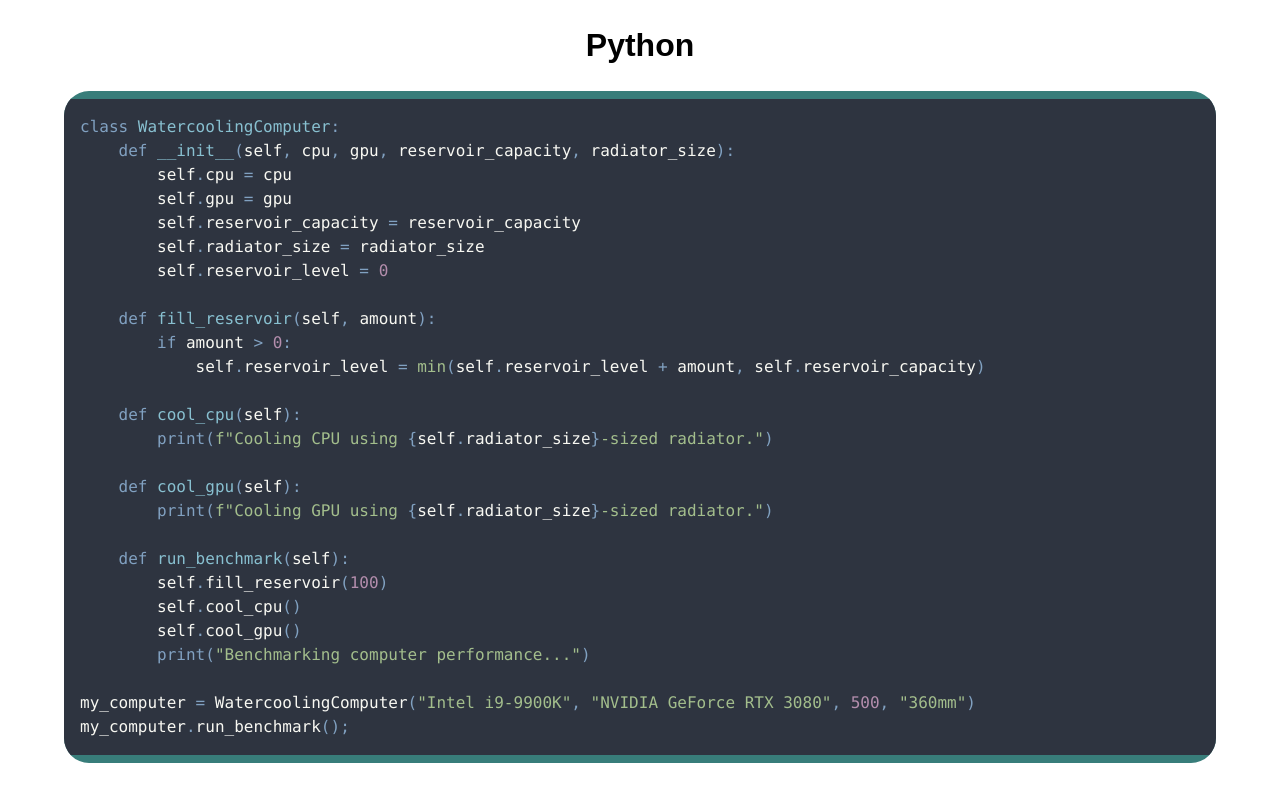
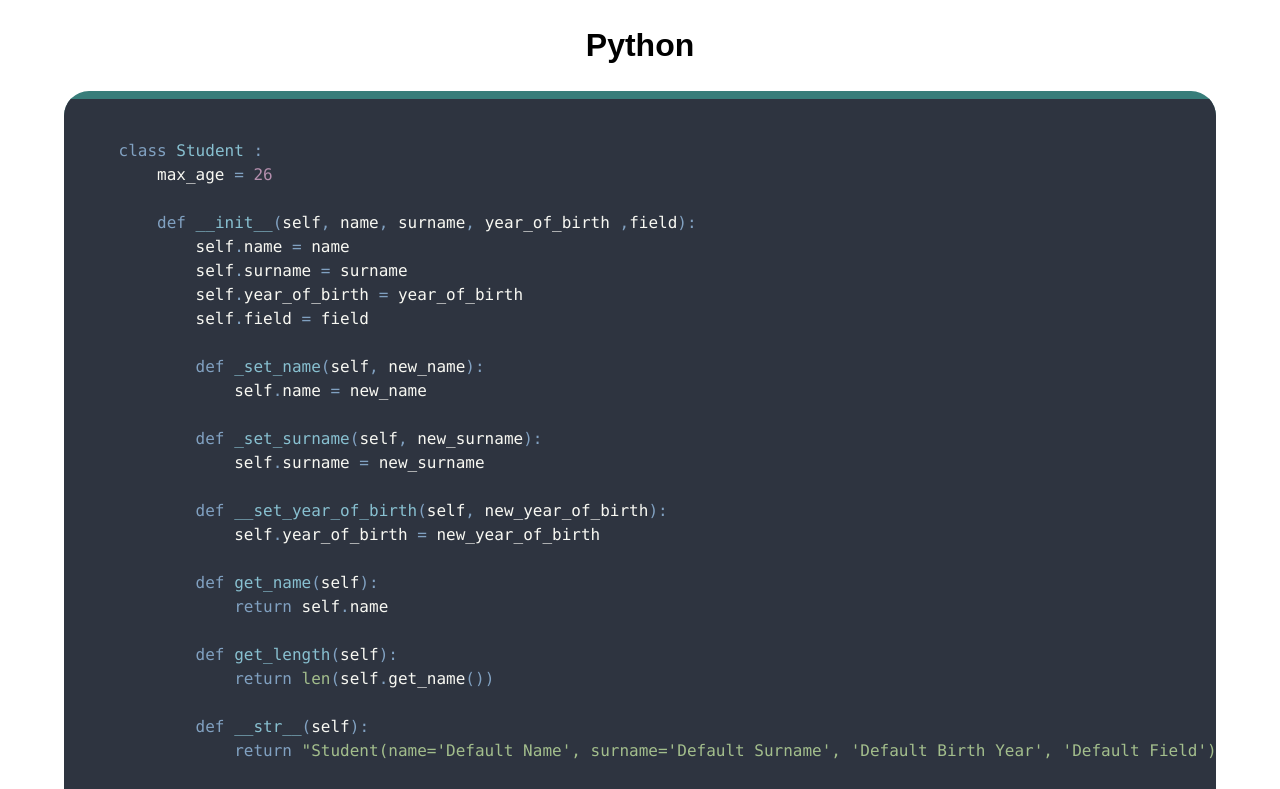
Before and after one commit to 3n0wd3n/Codolm, a React (Vite) app in the folder codolm/: page /Python in a window 1280 px wide. Shown: the top 789 px of the page. Built offline with nearby package versions, Linux system fonts and the light colour scheme.

Commit message:
python change

```diff
--- a/codolm/src/components/Home.style.jsx
+++ b/codolm/src/components/Home.style.jsx
@@ -21,16 +21,23 @@ export const HomeFlagContainer = styled.div`
   top: 2rem;
   right: 2rem;
   cursor: pointer;
-    &:hover > img{
-        /* @keyframes rotation1 {
+
+  img {
+    transition: transform 0.7s ease-in-out;
+    animation: rotation1 1s;
+  }
+
+  @keyframes rotation1 {
     from {
       transform: rotate(0deg);
     }
     to {
-                transform: rotate(359deg);
+      transform: rotate(10deg);
     }
   }
-        animation: rotation1 2s linear infinite; */
+
+  &:hover > img {
+    transform: rotate(15deg);
   }
 `;
 
--- a/codolm/src/components/Python.jsx
+++ b/codolm/src/components/Python.jsx
@@ -10,8 +10,8 @@
 // import { Prism as SyntaxHighlighter } from 'react-syntax-highlighter';
 // import { dracula } from 'react-syntax-highlighter/dist/esm/styles/prism';
 
-import { Prism as SyntaxHighlighter } from 'react-syntax-highlighter';
-import { nord } from 'react-syntax-highlighter/dist/esm/styles/prism';
+import { Prism as SyntaxHighlighter } from "react-syntax-highlighter";
+import { nord } from "react-syntax-highlighter/dist/esm/styles/prism";
 
 // import { Prism as SyntaxHighlighter } from 'react-syntax-highlighter';
 // import { prism } from 'react-syntax-highlighter/dist/esm/styles/prism';
@@ -25,45 +25,65 @@ import { nord } from 'react-syntax-highlighter/dist/esm/styles/prism';
 // import { Prism as SyntaxHighlighter } from 'react-syntax-highlighter';
 // import { duotoneDark  } from 'react-syntax-highlighter/dist/esm/styles/prism';
 
-import CommonButton from './Common'
+import CommonButton from "./Common";
 
 export default function PythonHomePage() {
-    const code = `class WatercoolingComputer:
-    def __init__(self, cpu, gpu, reservoir_capacity, radiator_size):
-        self.cpu = cpu
-        self.gpu = gpu
-        self.reservoir_capacity = reservoir_capacity
-        self.radiator_size = radiator_size
-        self.reservoir_level = 0
+  const code = `
+    class Student :
+        max_age = 26
 
-    def fill_reservoir(self, amount):
-        if amount > 0:
-            self.reservoir_level = min(self.reservoir_level + amount, self.reservoir_capacity)
+        def __init__(self, name, surname, year_of_birth ,field):
+            self.name = name
+            self.surname = surname
+            self.year_of_birth = year_of_birth
+            self.field = field
 
-    def cool_cpu(self):
-        print(f"Cooling CPU using {self.radiator_size}-sized radiator.")
+            def _set_name(self, new_name):
+                self.name = new_name
 
-    def cool_gpu(self):
-        print(f"Cooling GPU using {self.radiator_size}-sized radiator.")
+            def _set_surname(self, new_surname):
+                self.surname = new_surname
 
-    def run_benchmark(self):
-        self.fill_reservoir(100)
-        self.cool_cpu()
-        self.cool_gpu()
-        print("Benchmarking computer performance...")
+            def __set_year_of_birth(self, new_year_of_birth):
+                self.year_of_birth = new_year_of_birth
 
-my_computer = WatercoolingComputer("Intel i9-9900K", "NVIDIA GeForce RTX 3080", 500, "360mm")
-my_computer.run_benchmark();`;
+            def get_name(self):
+                return self.name
+
+            def get_length(self):
+                return len(self.get_name())
+
+            def __str__(self):
+                return "Student(name='Default Name', surname='Default Surname', 'Default Birth Year', 'Default Field')"
+
+    if __name__ == "__main__":
+        me = Student("Michael", "Hajny", 2000, "IT")
+        my_name = me.get_name()
+        len_of_name = me.get_length()
+        # print(f"Hi { my_name } your name is { len_of_name } letter long !")
+
+    Output :
+    >> Hi Michael your name is 7 letter long !
+`;
 
   return (
     <>
-            <h1 style={{textAlign: "center"}}>Python</h1>
-            <div style={{ border: "0px solid rgba(56, 125, 122, .1)", borderRadius: "25px", padding: "0px", overflowX: 'auto',  margin: "0rem 4rem 0rem 4rem", backgroundColor: "rgba(56, 125, 122)"}}>
+      <h1 style={{ textAlign: "center" }}>Python</h1>
+      <div
+        style={{
+          border: "0px solid rgba(56, 125, 122, .1)",
+          borderRadius: "25px",
+          padding: "0px",
+          overflowX: "auto",
+          margin: "0rem 4rem 0rem 4rem",
+          backgroundColor: "rgba(56, 125, 122)",
+        }}
+      >
         <SyntaxHighlighter language="python" style={nord}>
           {code}
         </SyntaxHighlighter>
       </div>
       <CommonButton path={"/"} name={"Back"} />
     </>
-    )
+  );
 }
--- /dev/null
+++ b/codolm/src/components/Python.style.jsx
@@ -0,0 +1 @@
+import styled from 'styled-components'
```
Lines whose indentation alone changed are shown as unchanged.
